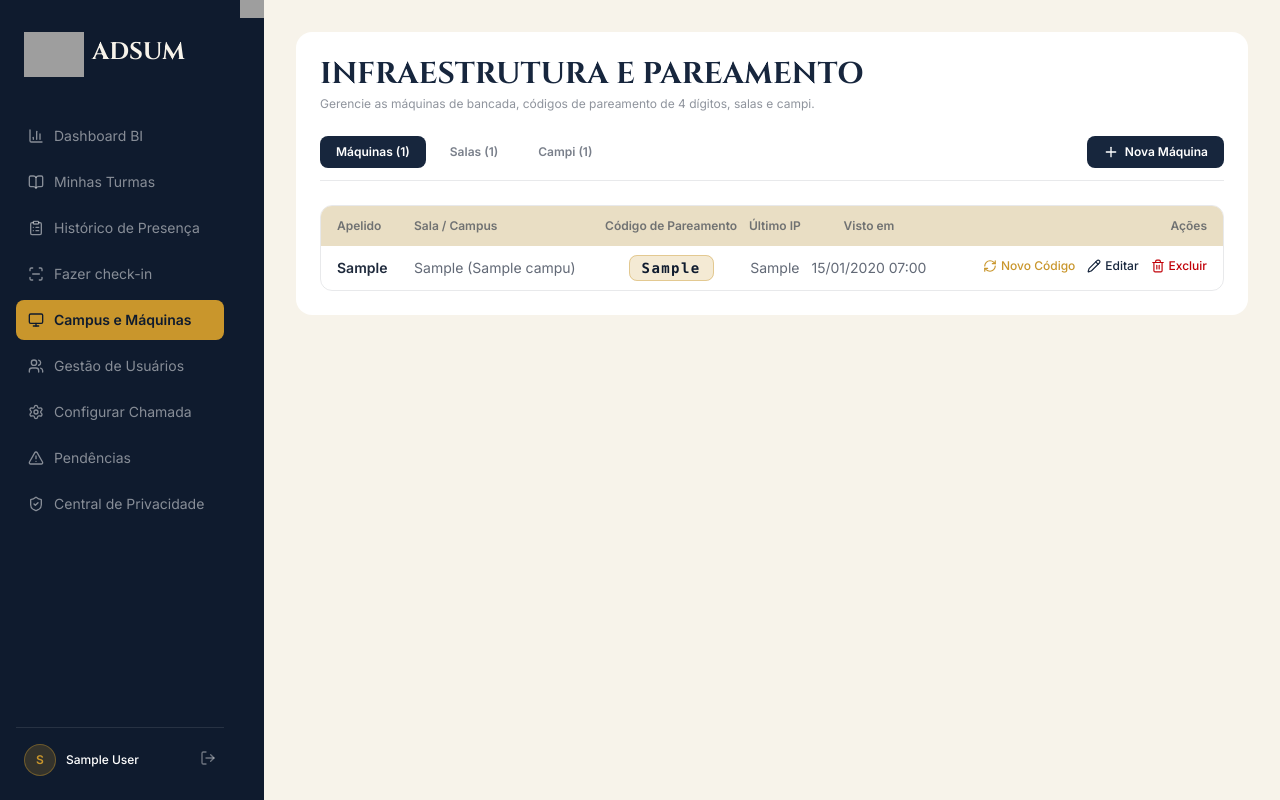
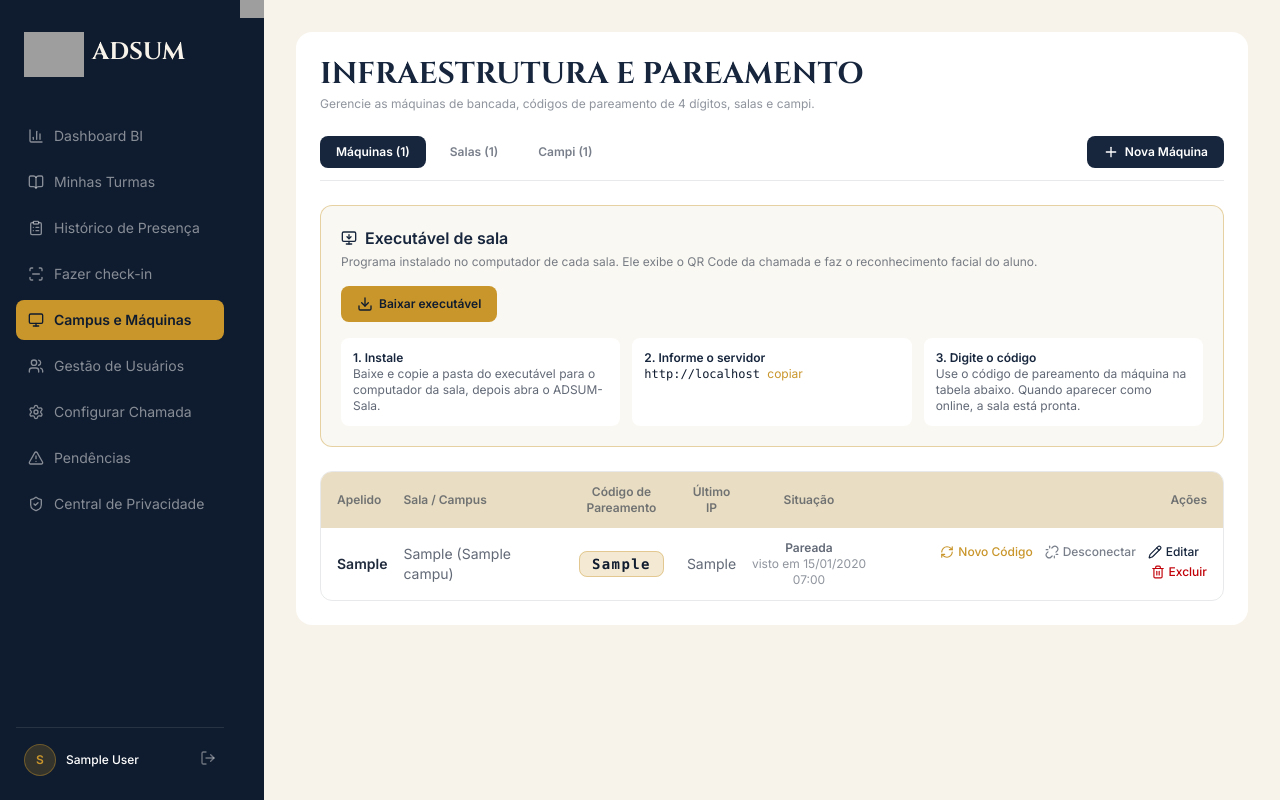
Before and after one commit to luizDiasDev/validador_presenca, a Django app: page /infraestrutura/ in a window 1280 px wide. Run offline with Django 5.2, Linux system fonts and the light colour scheme; a user stored in the database is signed in; tables that the repository leaves empty hold one stand-in row (values such as "Sample post"); grey boxes are pictures that could not be loaded.

Commit message:
feat: let the admin download and set up the room executable

```diff
--- a/validador_presenca/apps/institution/urls.py
+++ b/validador_presenca/apps/institution/urls.py
@@ -9,6 +9,7 @@ urlpatterns = [
     path("maquinas/<int:maquina_id>/editar/",views.salvar_maquina_view,name="editar_maquina",),
     path("maquinas/<int:maquina_id>/excluir/",views.excluir_maquina_view,name="excluir_maquina",),
     path("maquinas/<int:maquina_id>/regenerar/",views.regenerar_codigo_view,name="regenerar_codigo",),
+    path("maquinas/<int:maquina_id>/desparear/", views.desparear_maquina_view, name="desparear_maquina"),
     path("salas/criar/", views.salvar_sala_view, name="criar_sala"),
     path("salas/<int:sala_id>/editar/", views.salvar_sala_view, name="editar_sala"),
     path("salas/<int:sala_id>/excluir/", views.excluir_sala_view, name="excluir_sala"),
--- a/validador_presenca/apps/institution/views.py
+++ b/validador_presenca/apps/institution/views.py
@@ -1,4 +1,5 @@
 import json
+from django.conf import settings
 from django.contrib import messages
 from django.contrib.auth.decorators import login_required
 from django.db.models.deletion import ProtectedError
@@ -46,6 +47,8 @@ def infraestrutura_view(request):
         "campus_form": CampusForm(),
         "room_form": RoomForm(),
         "machine_form": MachineForm(),
+        "executavel_download_url": settings.EXECUTAVEL_DOWNLOAD_URL,
+        "endereco_servidor": request.build_absolute_uri("/").rstrip("/"),
     }
     return render(request, "institution/infraestrutura.html", context)
 
@@ -188,7 +191,20 @@ def regenerar_codigo_view(request, maquina_id: int):
     maquina = svc.regenerar_codigo(maquina_id=maquina_id, autor_id=request.user.id)
     messages.success(
         request,
-        f"Novo código gerado para {maquina.apelido}: {maquina.codigo_pareamento}.",
+        f"Novo código gerado para {maquina.apelido}: {maquina.codigo_pareamento}. O executável que estava pareado foi desconectado.",
+    )
+    return redirect("/infraestrutura/?aba=maquinas")
+
+
+@login_required
+@only_admin
+@require_POST
+def desparear_maquina_view(request, maquina_id: int):
+    get_object_or_404(Machine, pk=maquina_id)
+    maquina = MachinePairingService().desparear(maquina_id=maquina_id, autor_id=request.user.id)
+    messages.success(
+        request,
+        f"{maquina.apelido} foi desconectada. Para usar de novo, pareie com o código {maquina.codigo_pareamento}.",
     )
     return redirect("/infraestrutura/?aba=maquinas")
 
--- a/validador_presenca/templates/institution/infraestrutura.html
+++ b/validador_presenca/templates/institution/infraestrutura.html
@@ -85,6 +85,29 @@
                 {% endif %}
             </div>
 
+            {% if aba_ativa == 'maquinas' %}
+                <div class="mb-6 rounded-xl border border-gold/40 bg-creme/60 p-5">
+                    <div class="flex flex-wrap items-start justify-between gap-4">
+                        <div>
+                            <h2 class="font-semibold text-light-blue flex items-center gap-2"><i data-lucide="monitor-down" class="w-4 h-4"></i> Executável de sala</h2>
+                            <p class="text-xs text-ink/60 mt-1">Programa instalado no computador de cada sala. Ele exibe o QR Code da chamada e faz o reconhecimento facial do aluno.</p>
+                        </div>
+                        <a href="{{ executavel_download_url }}" target="_blank" rel="noopener" class="flex items-center gap-1.5 bg-gold text-dark-blue text-xs font-semibold px-4 py-2.5 rounded-lg hover:bg-gold/80">
+                            <i data-lucide="download" class="w-4 h-4"></i> Baixar executável
+                        </a>
+                    </div>
+                    <ol class="mt-4 grid gap-3 text-xs text-ink/70 md:grid-cols-3">
+                        <li class="rounded-lg bg-white p-3"><span class="font-semibold text-light-blue">1. Instale</span><br>Baixe e copie a pasta do executável para o computador da sala, depois abra o ADSUM-Sala.</li>
+                        <li class="rounded-lg bg-white p-3">
+                            <span class="font-semibold text-light-blue">2. Informe o servidor</span><br>
+                            <span class="font-mono text-dark-blue break-all" id="endereco-servidor">{{ endereco_servidor }}</span>
+                            <button type="button" onclick="navigator.clipboard.writeText(document.getElementById('endereco-servidor').textContent)" class="ml-1 text-gold hover:underline">copiar</button>
+                        </li>
+                        <li class="rounded-lg bg-white p-3"><span class="font-semibold text-light-blue">3. Digite o código</span><br>Use o código de pareamento da máquina na tabela abaixo. Quando aparecer como online, a sala está pronta.</li>
+                    </ol>
+                </div>
+            {% endif %}
+
             <div class="border border-ink/10 rounded-xl overflow-hidden">
                 <table class="w-full text-sm">
                     {% if aba_ativa == 'maquinas' %}
@@ -94,7 +117,7 @@
                                 <th class="text-left font-semibold py-3">Sala / Campus</th>
                                 <th class="text-center font-semibold py-3">Código de Pareamento</th>
                                 <th class="text-center font-semibold py-3">Último IP</th>
-                                <th class="text-center font-semibold py-3">Visto em</th>
+                                <th class="text-center font-semibold py-3">Situação</th>
                                 <th class="text-right font-semibold py-3 px-4">Ações</th>
                             </tr>
                         </thead>
@@ -107,12 +130,26 @@
                                         <span class="font-mono text-sm font-bold tracking-widest px-3 py-1 rounded-lg bg-gold/20 text-dark-blue border border-gold/40">{{ maq.codigo_pareamento }}</span>
                                     </td>
                                     <td class="py-3 text-center text-ink/70">{{ maq.ip|default:"-" }}</td>
-                                    <td class="py-3 text-center text-ink/70">{{ maq.visto_em|date:"d/m/Y H:i"|default:"Nunca pareada" }}</td>
+                                    <td class="py-3 text-center text-xs">
+                                        {% if maq.esta_online %}
+                                            <span class="font-semibold text-green-700">Online</span>
+                                        {% elif maq.esta_pareada %}
+                                            <span class="font-semibold text-ink/70">Pareada</span><br><span class="text-ink/50">visto em {{ maq.visto_em|date:"d/m/Y H:i"|default:"-" }}</span>
+                                        {% else %}
+                                            <span class="font-semibold text-gold">Aguardando pareamento</span>
+                                        {% endif %}
+                                    </td>
                                     <td class="py-3 px-4 text-right space-x-2">
                                         <form method="post" action="{% url 'institution:regenerar_codigo' maq.id %}" class="inline">
                                             {% csrf_token %}
                                             <button type="submit" class="inline-flex items-center gap-1 text-xs font-medium text-gold hover:underline"><i data-lucide="refresh-cw" class="w-3.5 h-3.5"></i> Novo Código</button>
                                         </form>
+                                        {% if maq.esta_pareada %}
+                                            <form method="post" action="{% url 'institution:desparear_maquina' maq.id %}" class="inline" onsubmit="return confirm('Desconectar o executável desta máquina?');">
+                                                {% csrf_token %}
+                                                <button type="submit" class="inline-flex items-center gap-1 text-xs font-medium text-ink/60 hover:underline"><i data-lucide="unlink" class="w-3.5 h-3.5"></i> Desconectar</button>
+                                            </form>
+                                        {% endif %}
                                         <button type="button" onclick="abrirModal('{% url 'institution:editar_maquina' maq.id %}', 'Editar Máquina', {sala: '{{ maq.sala_id }}', apelido: '{{ maq.apelido|escapejs }}'})" class="inline-flex items-center gap-1 text-xs font-medium text-light-blue hover:underline"><i data-lucide="pencil" class="w-3.5 h-3.5"></i> Editar</button>
                                         <form method="post" action="{% url 'institution:excluir_maquina' maq.id %}" class="inline" onsubmit="return confirm('Deseja realmente excluir esta máquina?');">{% csrf_token %}<button type="submit" class="inline-flex items-center gap-1 text-xs font-medium text-red-700 hover:underline"><i data-lucide="trash-2" class="w-3.5 h-3.5"></i> Excluir</button></form>
                                     </td>
--- a/validador_presenca/validador_presenca/settings.py
+++ b/validador_presenca/validador_presenca/settings.py
@@ -160,6 +160,11 @@ TOTP_ENCRYPTION_KEY = os.environ.get("TOTP_ENCRYPTION_KEY")
 
 BIOMETRIC_ENCRYPTION_KEY = os.environ.get("BIOMETRIC_ENCRYPTION_KEY")
 
+EXECUTAVEL_DOWNLOAD_URL = os.environ.get(
+    "EXECUTAVEL_DOWNLOAD_URL",
+    "https://github.com/luizDiasDev/validador_presenca/releases/latest",
+)
+
 
 # Internationalization
 # https://docs.djangoproject.com/en/6.1/topics/i18n/
```
